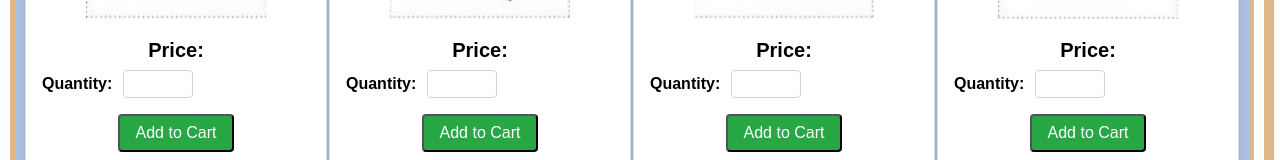
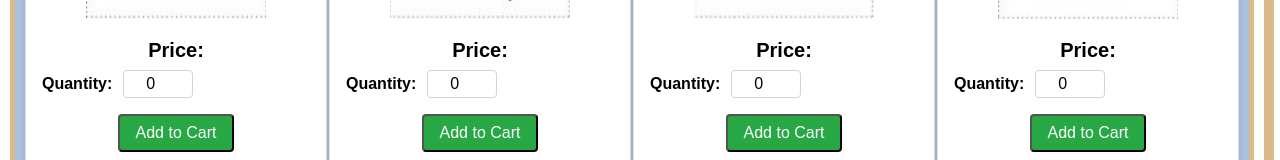
Before and after one commit to Mobile-communication-Computing/IT3113-ICA01, a React (Create React App) app: page / in a window 1280 px wide. Shown: the part 434-594 px from the top of the page. Built offline with nearby package versions, Linux system fonts and the light colour scheme.

Commit message:
Update Product.js

```diff
--- a/src/components/Product.js
+++ b/src/components/Product.js
@@ -22,9 +22,19 @@ export default function Product({ key, product, setCart, setTotal }) {
           <h5 class="card-title">Price:</h5>
           <div class="quantity-container">
             <label for="quantity">Quantity:</label>
-            <input type="number" id="quantity" name="quantity" />
+            <input
+              type="number"
+              id="quantity"
+              name="quantity"
+              value={quantity}
+              onChange={(e) => {
+                setQuantity(e.target.value);
+              }}
+            />
           </div>
-          <button class="card-button">Add to Cart</button>
+          <button class="card-button" onClick={addToCart}>
+            Add to Cart
+          </button>
         </div>
       </div>
     </div>
```
